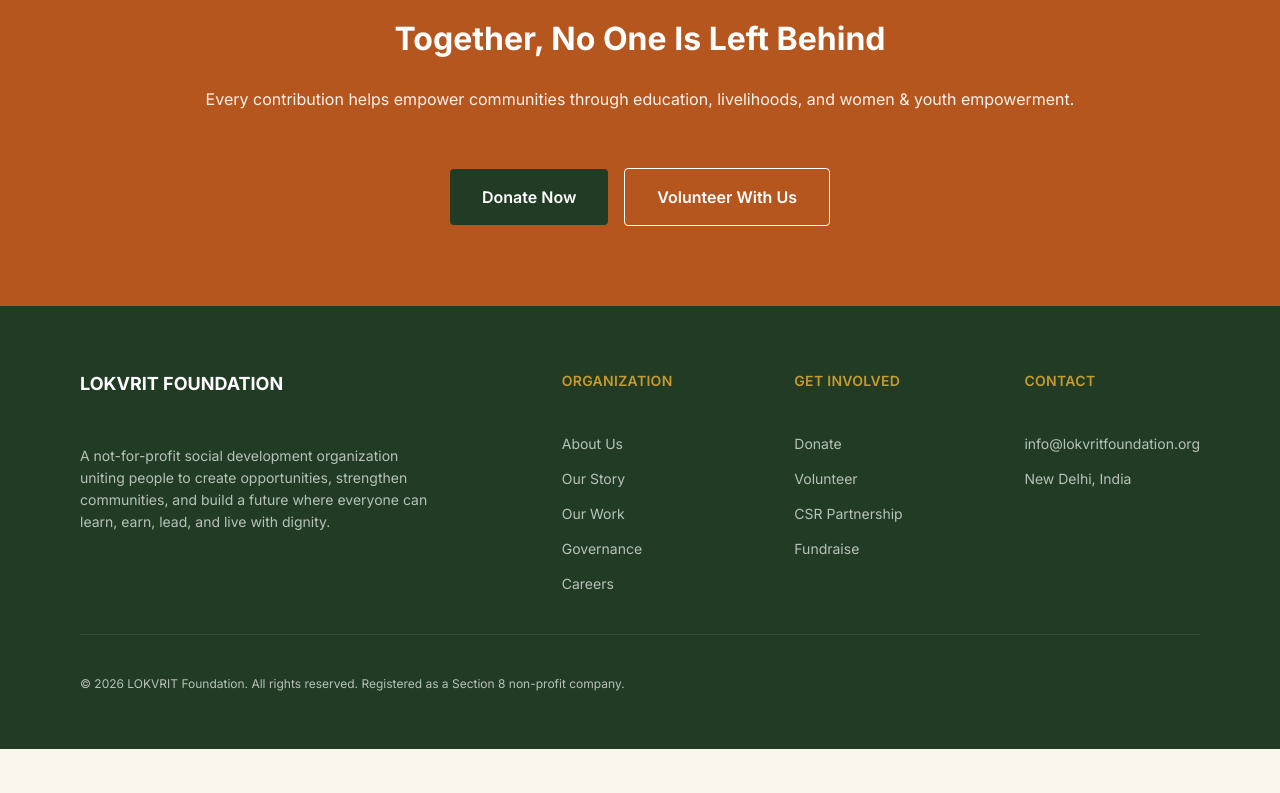
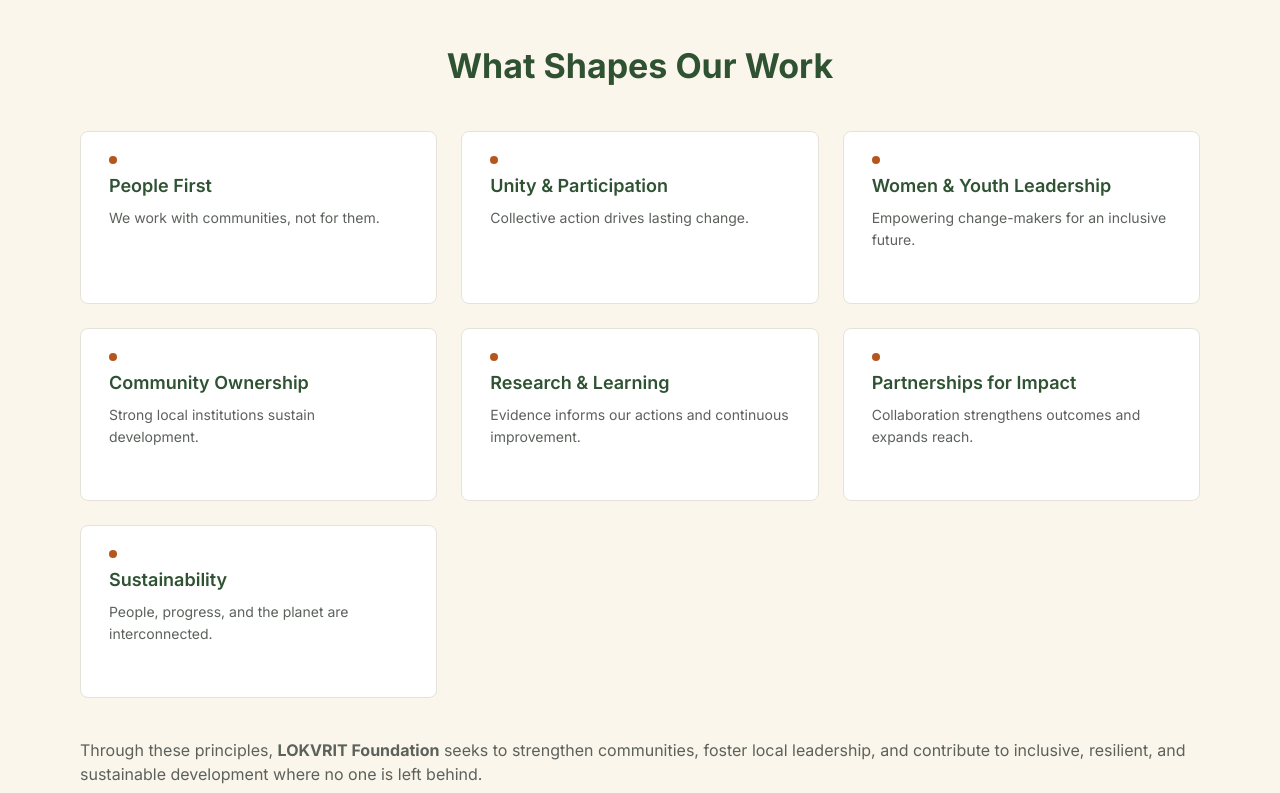
Before and after one commit to yadavsudhir405/lokvritfoundation, a Next.js app: page / in a window 1280 px wide. Shown: the part 4687-5480 px from the top of the page. Before the commit the page ends 5436 px from the top, so only its background shows below. Built offline with nearby package versions, Linux system fonts and the light colour scheme.

Commit message:
add theory of change

```diff
--- /dev/null
+++ b/app/components/guiding-principle.tsx
@@ -0,0 +1,62 @@
+import {AppSection} from "@/app/components/app-section";
+import {Grid} from "@/app/components/ui";
+
+const PRINCIPLES = [
+    {
+        title: "People First",
+        body: "We work with communities, not for them.",
+    },
+    {
+        title: "Unity & Participation",
+        body: "Collective action drives lasting change.",
+    },
+    {
+        title: "Women & Youth Leadership",
+        body: "Empowering change-makers for an inclusive future.",
+    },
+    {
+        title: "Community Ownership",
+        body: "Strong local institutions sustain development.",
+    },
+    {
+        title: "Research & Learning",
+        body: "Evidence informs our actions and continuous improvement.",
+    },
+    {
+        title: "Partnerships for Impact",
+        body: "Collaboration strengthens outcomes and expands reach.",
+    },
+    {
+        title: "Sustainability",
+        body: "People, progress, and the planet are interconnected.",
+    },
+];
+
+export function GuidingPrinciple() {
+    return (
+        <AppSection id="guiding-principles" header="GUIDING PRINCIPLES" headerShortDescription="What Shapes Our Work"
+                    bgColor="bg-cream">
+            <Grid className="gap-y-6">
+                {PRINCIPLES.map((principle) => (
+                    <article
+                        key={principle.title}
+                        className="col-span-12 flex flex-col gap-2 rounded-card border border-line bg-white px-7 py-6 sm:col-span-6 md:col-span-4"
+                    >
+                        <span className="size-2 shrink-0 rounded-full bg-secondary"/>
+                        <h3 className="text-[18px] font-semibold text-primary">
+                            {principle.title}
+                        </h3>
+                        <p className="text-[14px] leading-[22px] text-muted">
+                            {principle.body}
+                        </p>
+                    </article>
+                ))}
+            </Grid>
+            <p className="mt-10">
+                Through these principles, <strong>LOKVRIT Foundation</strong> seeks to strengthen communities, foster
+                local leadership, and contribute to inclusive, resilient, and sustainable development where no one is
+                left behind.
+            </p>
+        </AppSection>
+    );
+}
--- a/app/page.tsx
+++ b/app/page.tsx
@@ -10,6 +10,7 @@ import {
 } from "./components/sections";
 import {OurStory} from "@/app/components/our-story";
 import {TheoryOfChange} from "@/app/components/theory-of-change";
+import {GuidingPrinciple} from "@/app/components/guiding-principle";
 
 export default function Home() {
     return (
@@ -23,6 +24,7 @@ export default function Home() {
                 <WhyChooseUs/>
                 <OurStory/>
                 <TheoryOfChange/>
+                <GuidingPrinciple/>
                 <Cta/>
             </main>
             <SiteFooter/>
```
